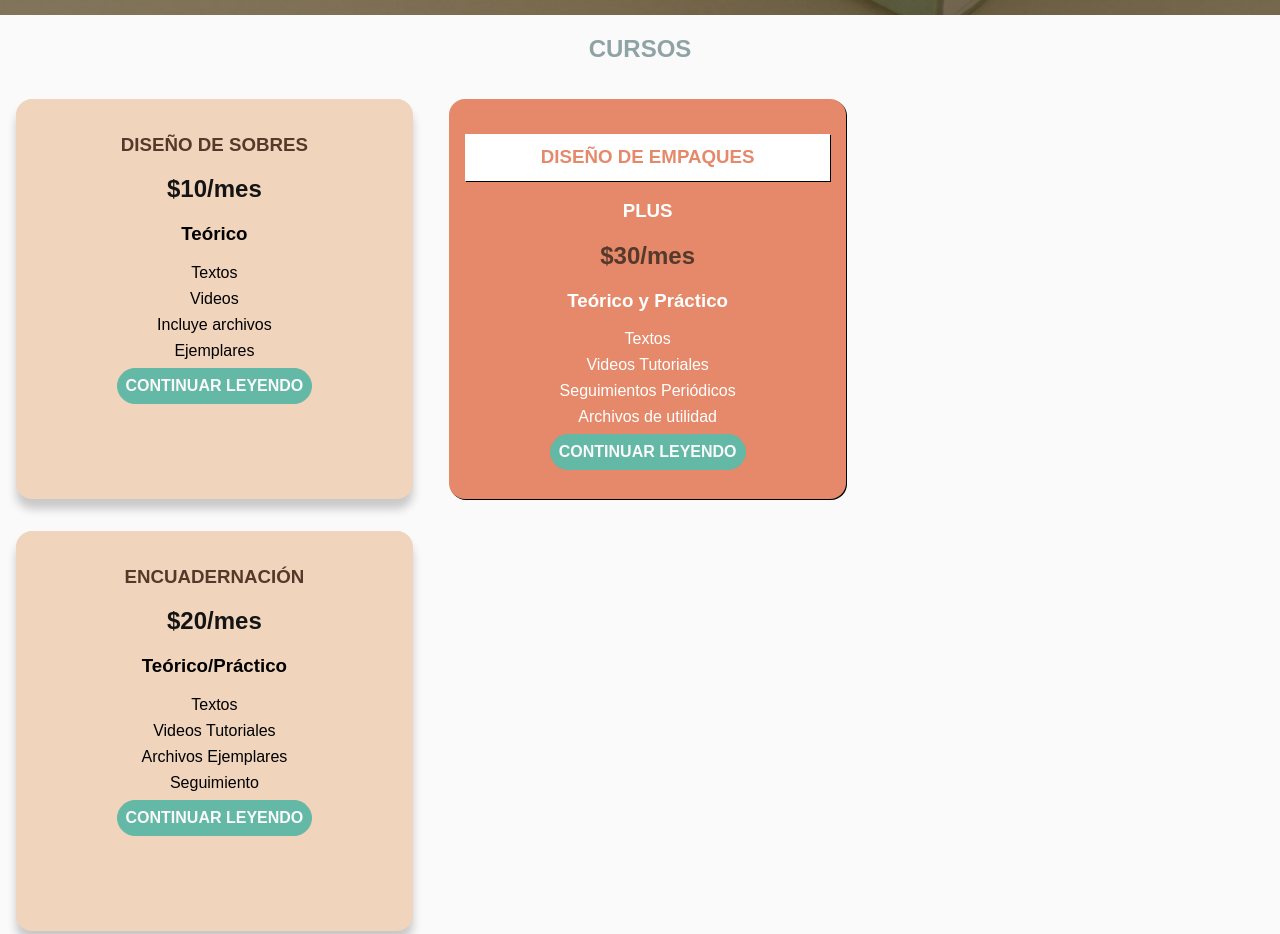
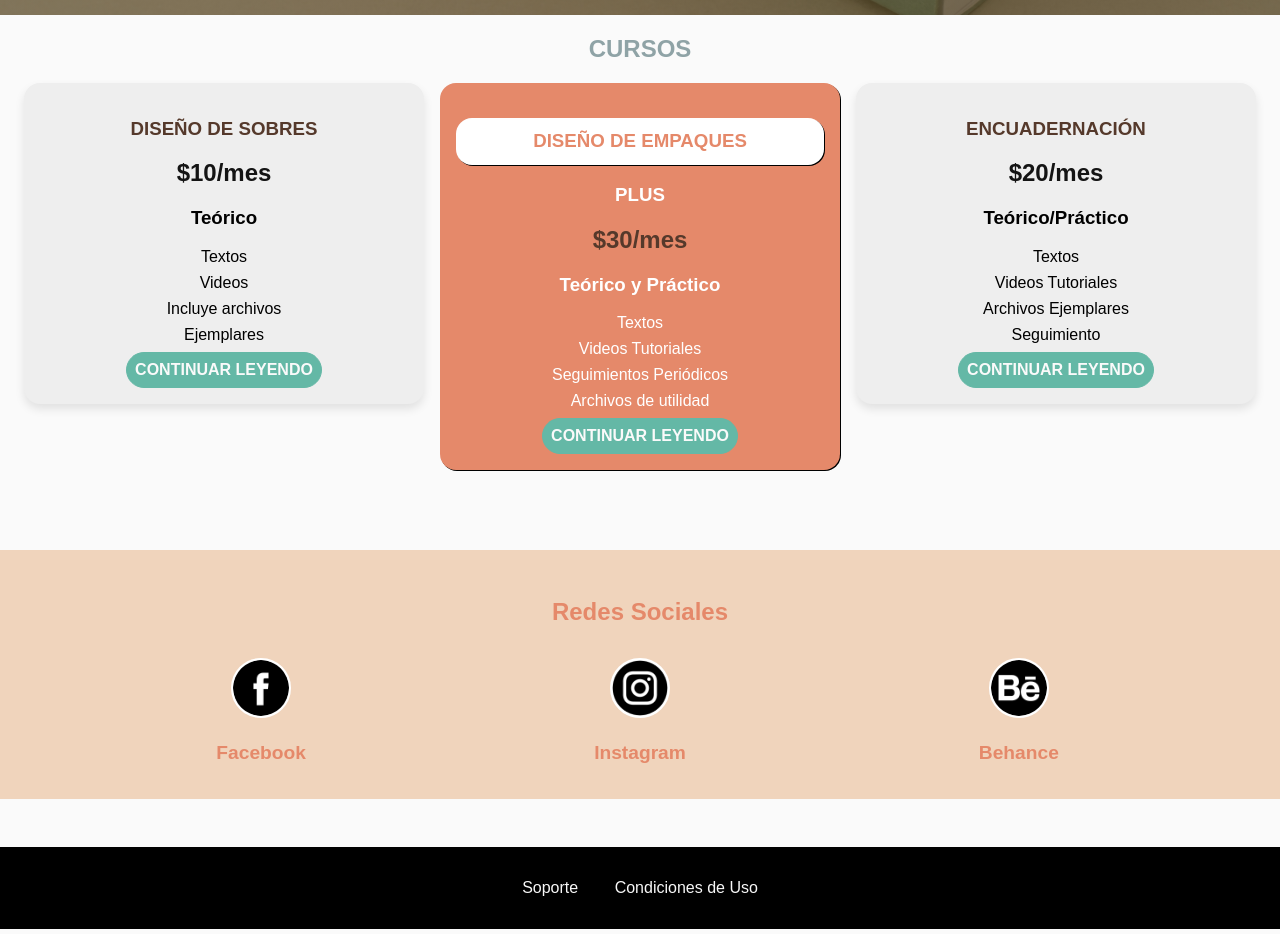
Before and after one commit to MelanyLeon/curso-css-academind, a plain HTML site: page index.html in a window 1280 px wide. Shown: the part 557-1491 px from the top of the page. Drawn offline with Linux system fonts and the light colour scheme; a web font is replaced by a local one.

Commit message:
Flexbox en tarjetas

```diff
--- a/estilos.css
+++ b/estilos.css
@@ -40,12 +40,24 @@
     text-align: center;
 }
 
-
+.plans {
+    display: flex;
+    gap: 0.5rem;
+    flex-wrap: wrap;
+    justify-content: center;
+    align-items: flex-start;
+    margin-top: 1rem;
+}
 
 .plan {
-    background-color: #F0D4BC;
-    display: inline-block;
-    width: 90%;
+    margin: 2rem 0;
+    background-color: #eee;
+    padding: 1rem;
+    text-align: center;
+    box-shadow: 0 5px 10px rgba(0 0 0 /.1);
+    border-radius: 1rem;
+    max-width: 20rem;
+    /*width: 90%;
     height: 25rem;
     padding: 1rem;
     box-shadow: 0 10px 10px rgba(0, 0, 0, 0.2);
@@ -54,7 +66,7 @@
     border-radius: 1rem;
     text-align: center;
     vertical-align: middle;
-    transition: all 400ms ease;
+    transition: all 400ms ease;*/
 }
 
 .plan:hover {
@@ -76,6 +88,7 @@
     box-shadow: 1px 1px 0px 0px rgb(0, 0 ,0.2);
     border-radius: 0px;
     text-align: center;
+    border-radius: 1rem;
 }
 
 .plan__title {
@@ -104,12 +117,26 @@
     margin: 0.5rem 0;
 }
 
-@media screen and (min-width: 49rem) {
+@media screen and (min-width: 25rem) {
     .plan {
-        width: 31%;
+        /*width: 31%;
         height: 25rem;
-        vertical-align: middle;
+        vertical-align: middle;*/
+        flex-basis: 100%;
+        max-width: 25rem;
+        margin: 0 0 0 0;
     }
+
+    .plans {
+        /*min-width: 50vh;*/
+        display: flex;
+        gap: 1rem;
+        flex-wrap: wrap;
+        justify-content: center;
+        align-items: flex-start;
+        margin-top: 1rem;
+    }
+
 }
 
 #key-features {
@@ -136,7 +163,7 @@
     vertical-align: top;
 }
 
-.key-feature__image {
+/*.key-feature__image {
     background: white;
     width: 50px;
     height: 50px;
@@ -144,6 +171,19 @@
     border-radius: 50%;
     margin: auto;
     padding: 1.5rem;
+}*/
+
+.key-feature__image img {
+    /*width: 50px;
+    height: 50px;
+    margin: auto;*/
+    background-color: white;
+    width: 60px;
+    height: 60px;
+    border: 2px solid white;
+    border-radius: 50%;
+    margin: auto;
+
 }
 
 .key-feature__description {
--- a/index.html
+++ b/index.html
@@ -119,32 +119,26 @@
     <ul class="key-feature__list">
         <li class="key-feature">
             <div class="key-feature__image">
-                <svg viewBox="0 0 512 512">
-                </svg>
+                <img src="/images/facebook.png" alt="Facebook">
             </div>
             <p class="key-feature__description">Facebook</p>
             <a href="index.html" class="icon_one">
-                <img src="images/" alt="">
             </a>
         </li>
         <li class="key-feature">
             <div class="key-feature__image">
-                <svg viewBox="0 0 512 512">
-                </svg>
+                <img src="/images/instagram.png" alt="Instagram">
             </div>
             <p class="key-feature__description">Instagram</p>
             <a href="index.html" class="icon_two">
-                <img src="" alt="">
             </a>
         </li>
         <li class="key-feature">
             <div class="key-feature__image">
-                <svg viewBox="0 0 512 512">
-                </svg>
+                <img src="/images/logotipo-de-behance.png" alt="Behance">
             </div>
             <p class="key-feature__description">Behance</p>
             <a href="index.html" class="icon_tree">
-                <img src="" alt="">
             </a>
         </li>
     </ul>
```
Also changed, not shown: images/facebook.png (added), images/instagram.png (added), images/logotipo-de-behance.png (added).
